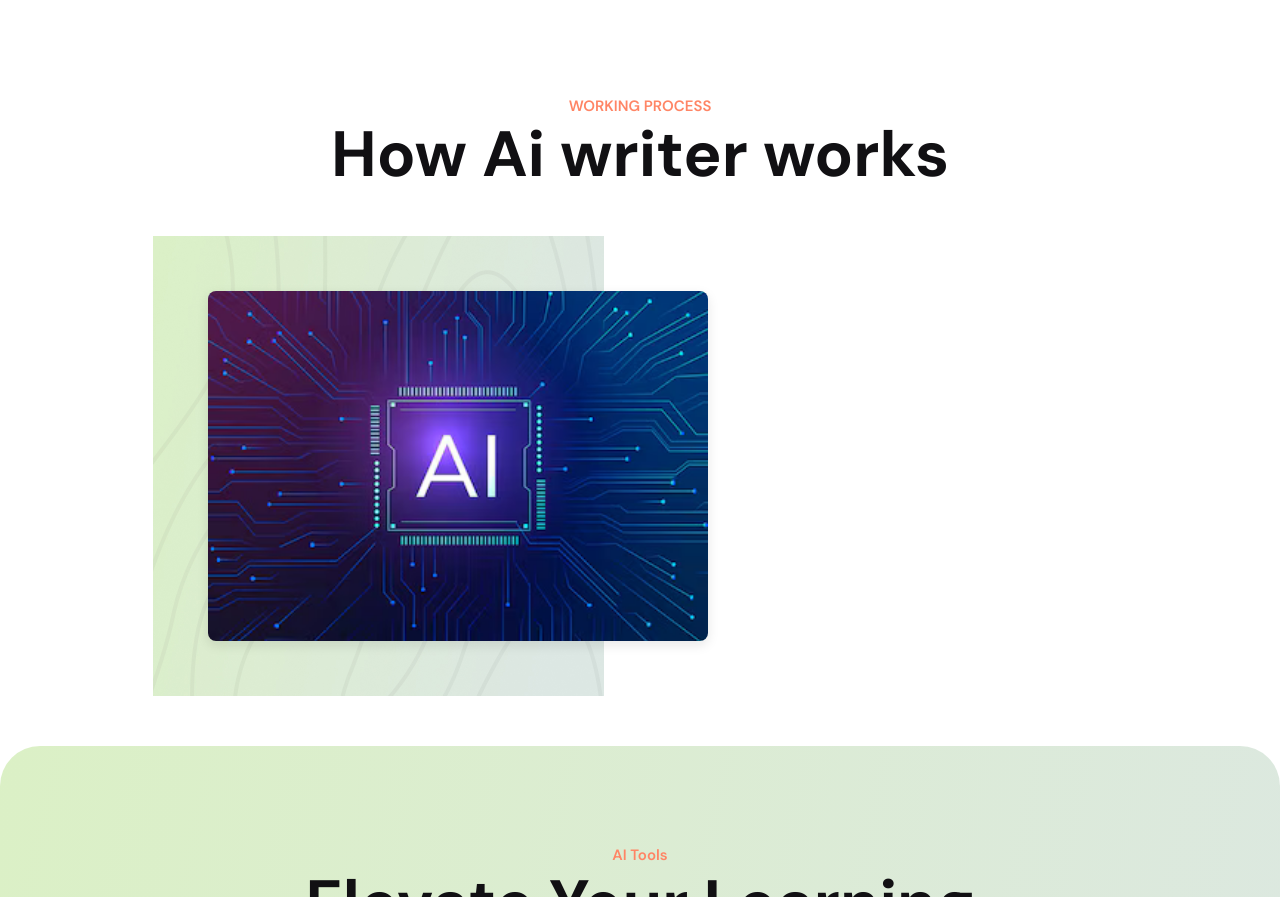
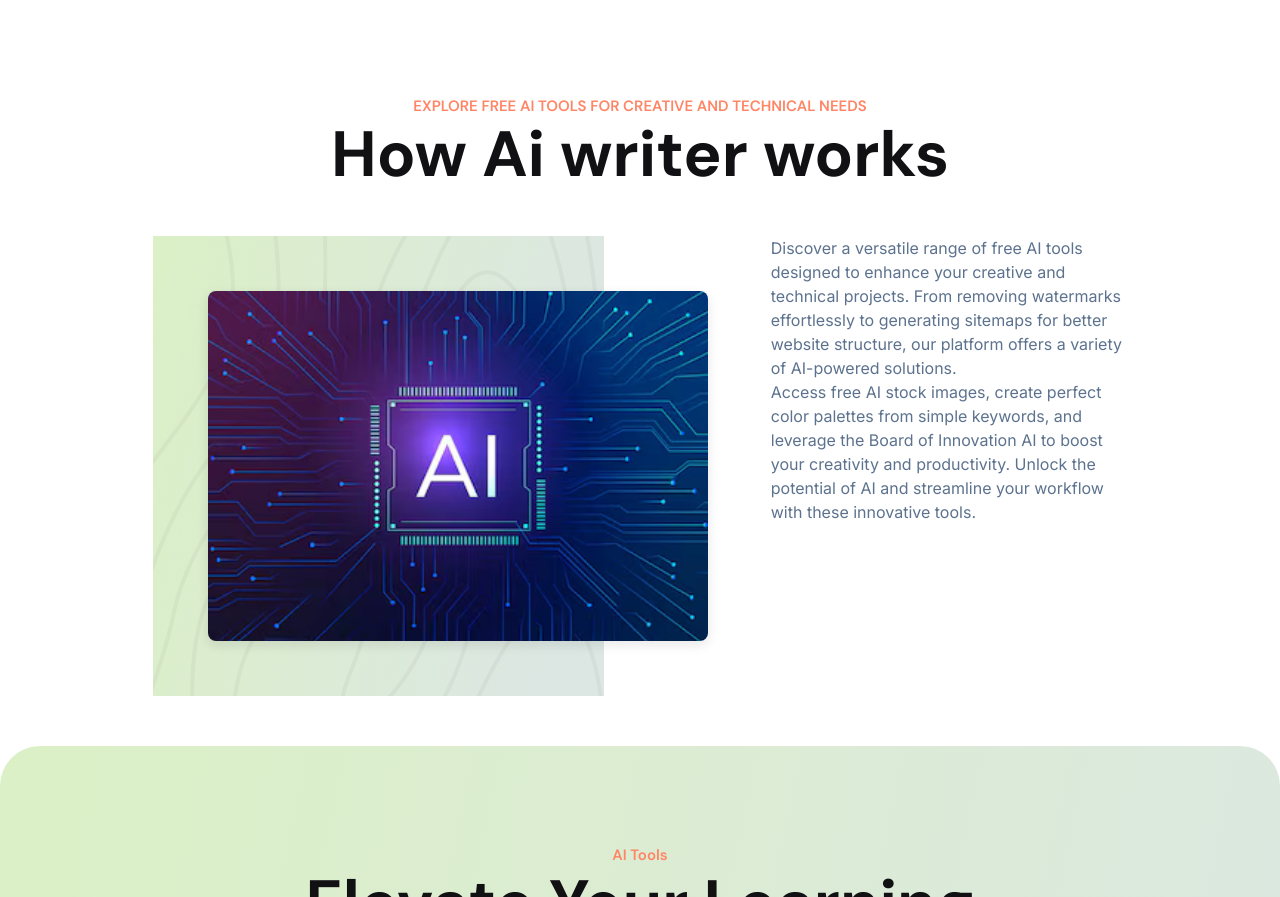
Before and after one commit to Rutvikkathiriya/AI-Tools, a plain HTML site: page index.html in a window 1280 px wide. Shown: the part 1106-2003 px from the top of the page. Drawn offline with Linux system fonts and the light colour scheme.

Commit message:
Update index.html

```diff
--- a/index.html
+++ b/index.html
@@ -76,7 +76,7 @@
         <div class="row">
           <div class="col-xl-8 m-auto">
             <div class="tf__common_heading">
-              <h6>WORKING PROCESS</h6>
+              <h6>Explore Free AI Tools for Creative and Technical Needs</h6>
               <h2 class="tf__common_heading_color">How Ai writer works</h2>
             </div>
           </div>
@@ -92,7 +92,16 @@
           </div>
           <div class="col-xl-4 col-lg-5 mx-auto">
             <div class="tf__process_accordion">
-          <p class="text"></p>
+          <p class="text">   <p>
+                 Discover a versatile range of free AI tools designed to enhance your creative and technical projects. From removing watermarks effortlessly to generating sitemaps for better website structure, our platform offers a variety of AI-powered solutions.
+                </p> Access free AI stock images, create perfect color palettes from simple keywords, and leverage the Board of Innovation AI to boost your creativity and productivity. Unlock the potential of AI and streamline your workflow with these innovative tools.
+
+
+
+
+
+
+ </p>
           </div>
         </div>
 
```
